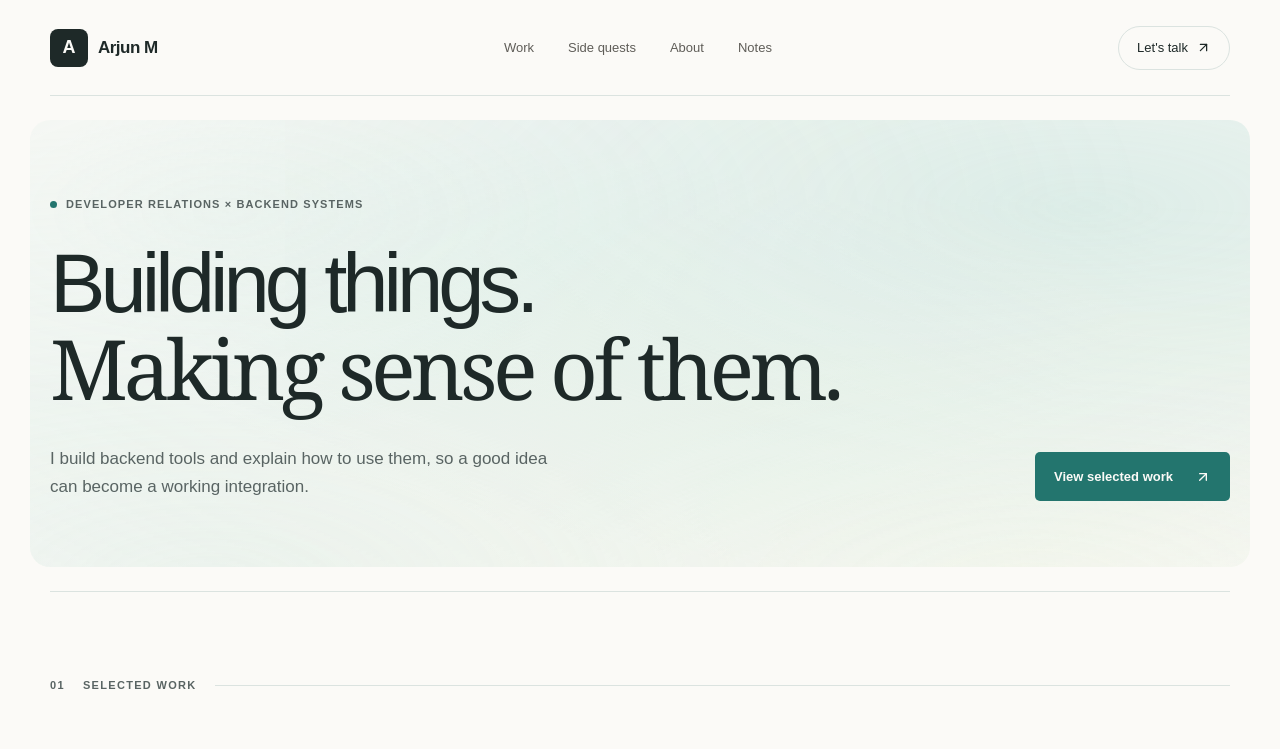
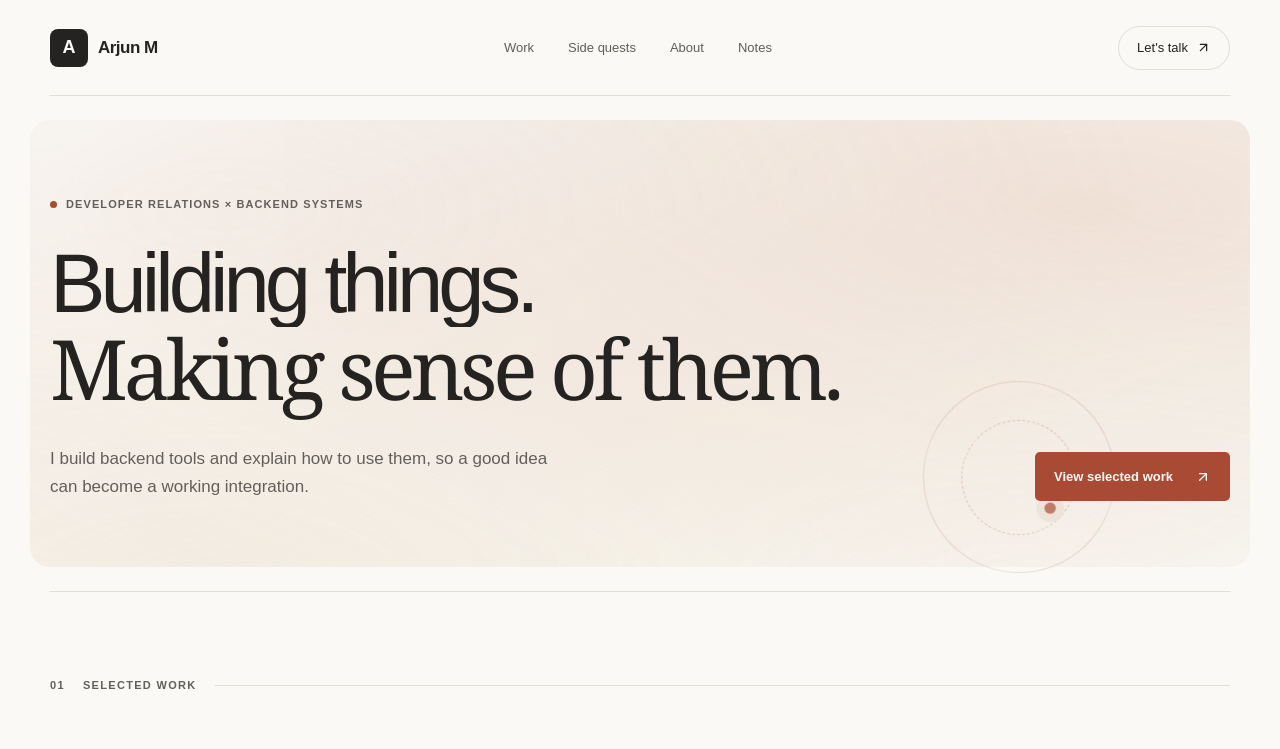
Before and after one commit to Arjun220905/portfolio, a Next.js app: page / in a window 1280 px wide. Shown: the top 749 px of the page. Built offline with nearby package versions, Linux system fonts and the light colour scheme.

Commit message:
Add choreographed portfolio motion

```diff
--- a/app/motion-layer.tsx
+++ b/app/motion-layer.tsx
@@ -14,9 +14,10 @@ export function MotionLayer() {
 
     const updateProgress = () => {
       cancelAnimationFrame(frame);
-      frame = requestAnimationFrame(() => {
-        const distance = Math.max(1, root.scrollHeight - window.innerHeight);
-        root.style.setProperty('--scroll-progress', String(window.scrollY / distance));
+        frame = requestAnimationFrame(() => {
+          const distance = Math.max(1, root.scrollHeight - window.innerHeight);
+          root.style.setProperty('--scroll-progress', String(window.scrollY / distance));
+          root.style.setProperty('--hero-lift', `${Math.max(-24, -window.scrollY * .055)}px`);
       });
     };
 
@@ -81,6 +82,15 @@ export function MotionLayer() {
           ], { duration: isLabel ? 380 : isCard ? 560 : 500, delay: isCard ? Math.max(0, index) * 65 : 0, easing: 'cubic-bezier(.16, 1, .3, 1)' });
           animations.add(animation);
           animation.onfinish = () => animations.delete(animation);
+
+          entry.target.querySelectorAll<HTMLElement>('h2, h3').forEach((heading, headingIndex) => {
+            const headingAnimation = heading.animate([
+              { opacity: 0.3, transform: 'translateY(18px)', clipPath: 'inset(0 0 100% 0)' },
+              { opacity: 1, transform: 'translateY(0)', clipPath: 'inset(0 0 0 0)' },
+            ], { duration: 620, delay: 120 + headingIndex * 70, easing: 'cubic-bezier(.16, 1, .3, 1)' });
+            animations.add(headingAnimation);
+            headingAnimation.onfinish = () => animations.delete(headingAnimation);
+          });
         });
       }, { threshold: 0.08 });
         document.querySelectorAll('.section-label, .working-set-label, .section-intro, .project, .working-set-grid, .off-clock-head, .off-clock-card, .about-grid, .notes-grid, .footer').forEach(element => observer?.observe(element));
@@ -98,6 +108,7 @@ export function MotionLayer() {
       root.style.removeProperty('--scroll-progress');
       root.style.removeProperty('--pointer-offset-x');
       root.style.removeProperty('--pointer-offset-y');
+      root.style.removeProperty('--hero-lift');
     };
   }, []);
 
--- a/app/page.tsx
+++ b/app/page.tsx
@@ -65,13 +65,18 @@ export default function Home() {
         </a>
       </nav>
       <section id="top" className="hero shell">
+        <div className="hero-orbit" aria-hidden="true">
+          <span />
+          <span />
+          <i />
+        </div>
         <div className="hero-kicker">
           <span className="pulse" /> DEVELOPER RELATIONS × BACKEND SYSTEMS
         </div>
         <h1>
-          Building things.
+          <span className="reveal-line">Building things.</span>
           <br />
-          <em>Making sense of them.</em>
+          <em className="reveal-line">Making sense of them.</em>
         </h1>
         <div className="hero-bottom">
           <p>
--- a/app/subtle.css
+++ b/app/subtle.css
@@ -1,5 +1,5 @@
-/* One mineral palette: graphite, paper, and sea-glass. */
-:root { --ink: #1e2928; --paper: #fbfaf7; --muted: #596463; --line: #dbe3e0; --accent: #23756e; --surface: #f0f5f3; --blush: #d8ebe6; --scroll-progress: 0; --pointer-offset-x: 0%; --pointer-offset-y: 0%; }
+/* Quiet graphite surfaces with a clay accent; colour stays behind the content. */
+:root { --ink: #252321; --paper: #faf9f6; --muted: #625f5b; --line: #e1ded8; --accent: #a94b34; --surface: #f0eeea; --blush: #eadad0; --scroll-progress: 0; --pointer-offset-x: 0%; --pointer-offset-y: 0%; --hero-lift: 0px; }
 body { background: var(--paper); color: var(--ink); }
 em, i { font-style: normal; }
 ::selection { background: var(--blush); color: var(--ink); }
@@ -15,25 +15,32 @@ a:focus-visible, button:focus-visible { outline: 2px solid var(--accent); outlin
 .nav-cta:hover { background: var(--blush); }
 .hero { display: block; padding: 100px 0 90px; min-height: 0; overflow: visible; isolation: isolate; }
 .hero::before, .hero::after { content: ''; position: absolute; inset: 24px -20px; z-index: -1; pointer-events: none; border-radius: 20px; }
-.hero::before { background: radial-gradient(ellipse at calc(78% + var(--pointer-offset-x)) calc(22% + var(--pointer-offset-y)), #9cd2c889, transparent 64%), radial-gradient(ellipse at 18% 92%, #cfe7df82, transparent 66%); background-size: 120% 120%; opacity: .7; }
-.hero::after { background: radial-gradient(ellipse at calc(33% - var(--pointer-offset-x)) calc(20% - var(--pointer-offset-y)), #b5ddd280, transparent 60%), radial-gradient(ellipse at 82% 82%, #d7e9bd80, transparent 56%); background-size: 135% 135%; opacity: .38; }
+.hero::before { background: radial-gradient(ellipse at calc(78% + var(--pointer-offset-x)) calc(22% + var(--pointer-offset-y)), #d8a98c80, transparent 64%), radial-gradient(ellipse at 18% 92%, #e8d5b981, transparent 66%); background-size: 120% 120%; opacity: .7; }
+.hero::after { background: radial-gradient(ellipse at calc(33% - var(--pointer-offset-x)) calc(20% - var(--pointer-offset-y)), #dec3b68a, transparent 60%), radial-gradient(ellipse at 82% 82%, #e8ddc68a, transparent 56%); background-size: 135% 135%; opacity: .38; }
 @media (prefers-reduced-motion: no-preference) {
-  .hero::before { animation: ambient-seaglass 16s ease-in-out infinite alternate; }
-  .hero::after { animation: ambient-mist 22s ease-in-out infinite alternate; }
+  .hero::before { animation: ambient-clay 16s ease-in-out infinite alternate; }
+  .hero::after { animation: ambient-sand 22s ease-in-out infinite alternate; }
   .pulse { animation: pulse-ring 2.6s ease-out infinite; }
   .project-signal > svg { animation: signal-float 3.4s ease-in-out infinite alternate; }
   .off-clock-card svg { animation: icon-float 4s ease-in-out infinite alternate; }
   .off-clock-card:nth-child(2) svg { animation-delay: -.9s; }
   .off-clock-card:nth-child(3) svg { animation-delay: -1.8s; }
 }
-@keyframes ambient-seaglass { from { opacity: .46; background-position: 0% 0%; } to { opacity: .8; background-position: 100% 100%; } }
-@keyframes ambient-mist { from { opacity: .2; background-position: 100% 0%; } to { opacity: .55; background-position: 0% 100%; } }
-@keyframes pulse-ring { 0%, 100% { box-shadow: 0 0 0 4px var(--blush); } 55% { box-shadow: 0 0 0 8px #d8ebe600; } }
+@keyframes ambient-clay { from { opacity: .46; background-position: 0% 0%; } to { opacity: .8; background-position: 100% 100%; } }
+@keyframes ambient-sand { from { opacity: .2; background-position: 100% 0%; } to { opacity: .55; background-position: 0% 100%; } }
+@keyframes pulse-ring { 0%, 100% { box-shadow: 0 0 0 4px var(--blush); } 55% { box-shadow: 0 0 0 8px #eadad000; } }
 @keyframes signal-float { to { transform: translateY(-3px) rotate(-4deg); } }
 @keyframes icon-float { to { transform: translateY(-5px) rotate(3deg); } }
 .hero-kicker { grid-column: 1; color: var(--muted); font-size: 11px; letter-spacing: .1em; line-height: 1.6; }
 .pulse { width: 7px; height: 7px; flex-shrink: 0; background: var(--accent); box-shadow: 0 0 0 4px var(--blush); }
 .hero h1 { grid-column: 1; font-size: clamp(48px, 6.5vw, 90px); line-height: 1.02; letter-spacing: -.06em; margin: 28px 0 30px; font-weight: 500; }
+.reveal-line { display: inline-block; }
+.hero-orbit { position: absolute; right: clamp(8px, 9vw, 120px); bottom: 18px; width: clamp(125px, 15vw, 210px); aspect-ratio: 1; z-index: -1; opacity: .78; pointer-events: none; transform: translate3d(0, var(--hero-lift), 0); transition: transform .15s linear; }
+.hero-orbit span { position: absolute; inset: 0; border: 1px solid #a94b3440; border-radius: 50%; animation: orbit-spin 16s linear infinite; }
+.hero-orbit span:nth-child(2) { inset: 20%; border-style: dashed; border-color: #a94b3460; animation-direction: reverse; animation-duration: 10s; }
+.hero-orbit i { position: absolute; top: 2%; left: 49%; width: 10px; height: 10px; border-radius: 50%; background: var(--accent); box-shadow: 0 0 0 7px #eadad0b8; animation: orbit-spin 16s linear infinite, orbit-beacon 2.4s ease-in-out infinite; transform-origin: 1px 64px; }
+@keyframes orbit-spin { to { rotate: 360deg; } }
+@keyframes orbit-beacon { 50% { scale: 1.25; } }
 .hero h1 em { display: inline; font-family: var(--serif); letter-spacing: -.055em; font-weight: 400; color: inherit; }
 .hero-bottom { display: flex; align-items: flex-end; gap: 40px; max-width: 100%; }
 .hero-bottom p { flex: 1; max-width: 510px; margin: 0; font-size: 17px; line-height: 1.65; color: var(--muted); }
@@ -52,10 +59,10 @@ a:focus-visible, button:focus-visible { outline: 2px solid var(--accent); outlin
 .section-intro p { font-size: 15px; line-height: 1.65; color: var(--muted); max-width: 235px; }
 .project-list { display: grid; gap: 14px; }
 .project { position: relative; isolation: isolate; overflow: hidden; grid-template-columns: 46px minmax(0, 1fr) 170px; gap: 24px; padding: 30px; border: 1px solid var(--line); border-radius: 8px; background: #fffefa; transition: transform .35s cubic-bezier(.16, 1, .3, 1), box-shadow .35s ease, border-color .25s ease; }
-.project::after { content: ''; position: absolute; inset: 0; z-index: 0; pointer-events: none; opacity: 0; background: radial-gradient(260px circle at var(--shine-x, 80%) var(--shine-y, 30%), #8ccbbd3d, transparent 65%); transition: opacity .35s ease; }
+.project::after { content: ''; position: absolute; inset: 0; z-index: 0; pointer-events: none; opacity: 0; background: radial-gradient(260px circle at var(--shine-x, 80%) var(--shine-y, 30%), #c47a5a34, transparent 65%); transition: opacity .35s ease; }
 .project > * { position: relative; z-index: 1; }
 .project:last-child { border-bottom: 1px solid var(--line); }
-.project:hover { transform: translateY(-4px); box-shadow: 0 14px 34px #1d545211; border-color: #acd2c9; }
+.project:hover { transform: translateY(-4px); box-shadow: 0 14px 34px #54211612; border-color: #d3b4a2; }
 .project:hover::after { opacity: 1; }
 .project-index { color: var(--muted); font-size: 12px; padding-top: 2px; }
 .eyebrow { color: var(--muted); font-size: 10px; letter-spacing: .09em; margin-bottom: 13px; line-height: 1.6; }
@@ -102,7 +109,7 @@ a:focus-visible, button:focus-visible { outline: 2px solid var(--accent); outlin
 .off-clock-grid { display: grid; grid-template-columns: repeat(3, 1fr); gap: 18px; }
 .off-clock-card { position: relative; min-height: 295px; padding: 27px; border: 1px solid var(--line); border-radius: 5px; background: #fffefa; transition: transform .25s ease; }
 .off-clock-card:nth-child(2), .off-clock-card:nth-child(3) { background: #fffefa; }
-.off-clock-card:hover { transform: translateY(-4px); border-color: #acd2c9; box-shadow: 0 10px 25px #1d54520d; }
+.off-clock-card:hover { transform: translateY(-4px); border-color: #d3b4a2; box-shadow: 0 10px 25px #5421160d; }
 .off-clock-card svg { margin-bottom: 35px; width: 30px; height: 30px; }
 .off-clock-card > span { display: block; color: var(--muted); font-size: 10px; letter-spacing: .08em; }
 .off-clock-card h3 { font-size: 27px; letter-spacing: -.04em; font-weight: 500; margin: 13px 0; }
@@ -152,6 +159,11 @@ a:focus-visible, button:focus-visible { outline: 2px solid var(--accent); outlin
 .hero-kicker, .hero h1, .hero-bottom { animation: rise-in .65s ease both; }
 .hero h1 { animation-delay: .08s; }
 .hero-bottom { animation-delay: .16s; }
+@media (prefers-reduced-motion: no-preference) {
+  .hero h1 .reveal-line { clip-path: inset(0 100% 0 0); animation: wordmark-reveal .95s cubic-bezier(.16, 1, .3, 1) .12s both; }
+  .hero h1 .reveal-line + br + .reveal-line { animation-delay: .3s; }
+}
+@keyframes wordmark-reveal { from { clip-path: inset(0 100% 0 0); transform: translateY(45%); } to { clip-path: inset(0 0 0 0); transform: translateY(0); } }
 @media (max-width: 1000px) {
   .hero { gap: 30px; padding-top: 70px; }
   .hero h1 { font-size: clamp(44px, 6vw, 64px); }
@@ -165,6 +177,7 @@ a:focus-visible, button:focus-visible { outline: 2px solid var(--accent); outlin
   .nav-links { display: none; }
   .hero { grid-template-columns: 1fr; padding: 55px 0 65px; row-gap: 0; }
   .hero::before, .hero::after { inset: 16px -8px; }
+  .hero-orbit { right: 8px; bottom: -8px; opacity: .45; }
   .hero-kicker { font-size: 9px; letter-spacing: .08em; }
   .hero h1 { font-size: clamp(42px, 10.7vw, 70px); margin: 25px 0; }
   .hero-bottom { display: block; }
```
